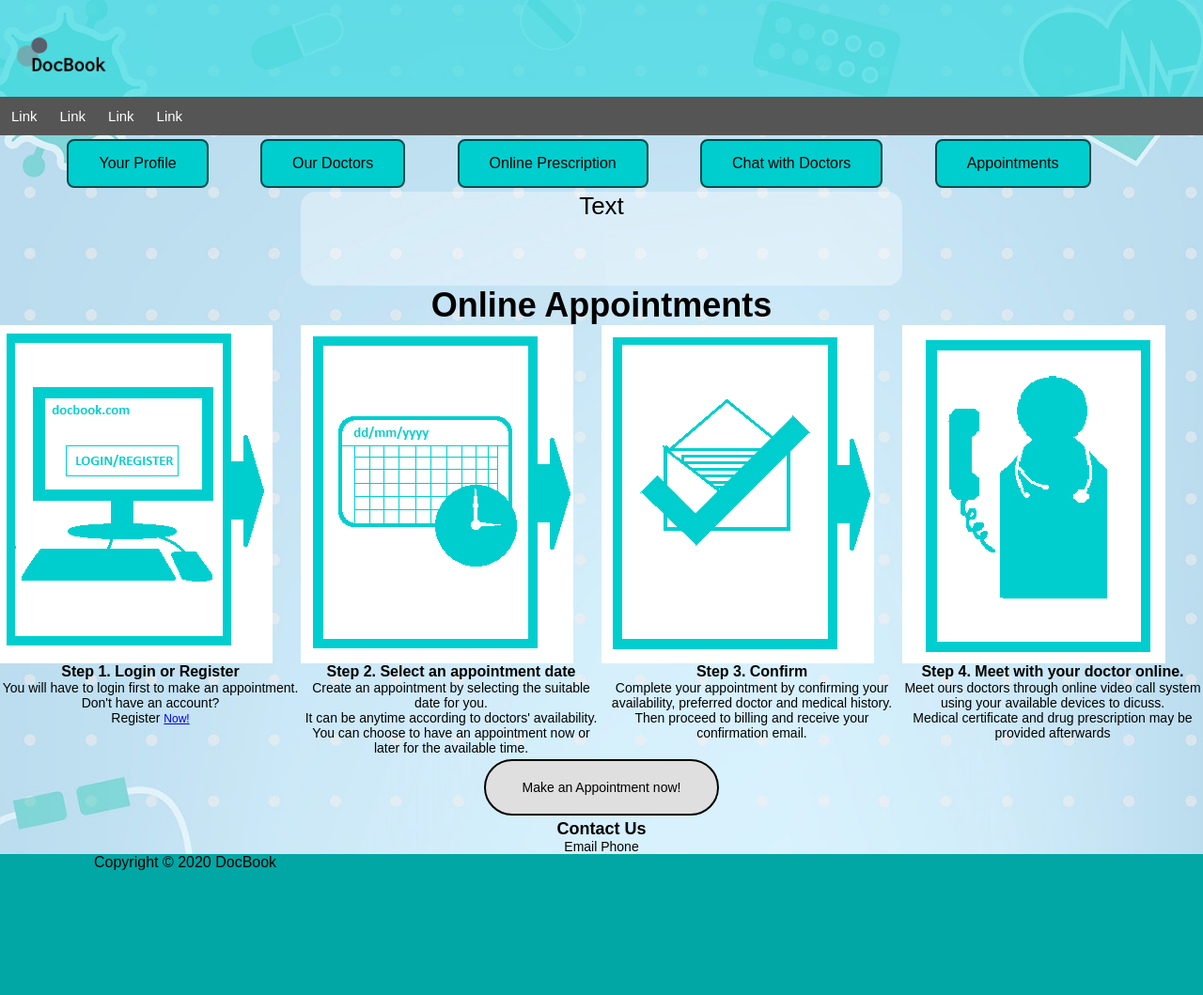
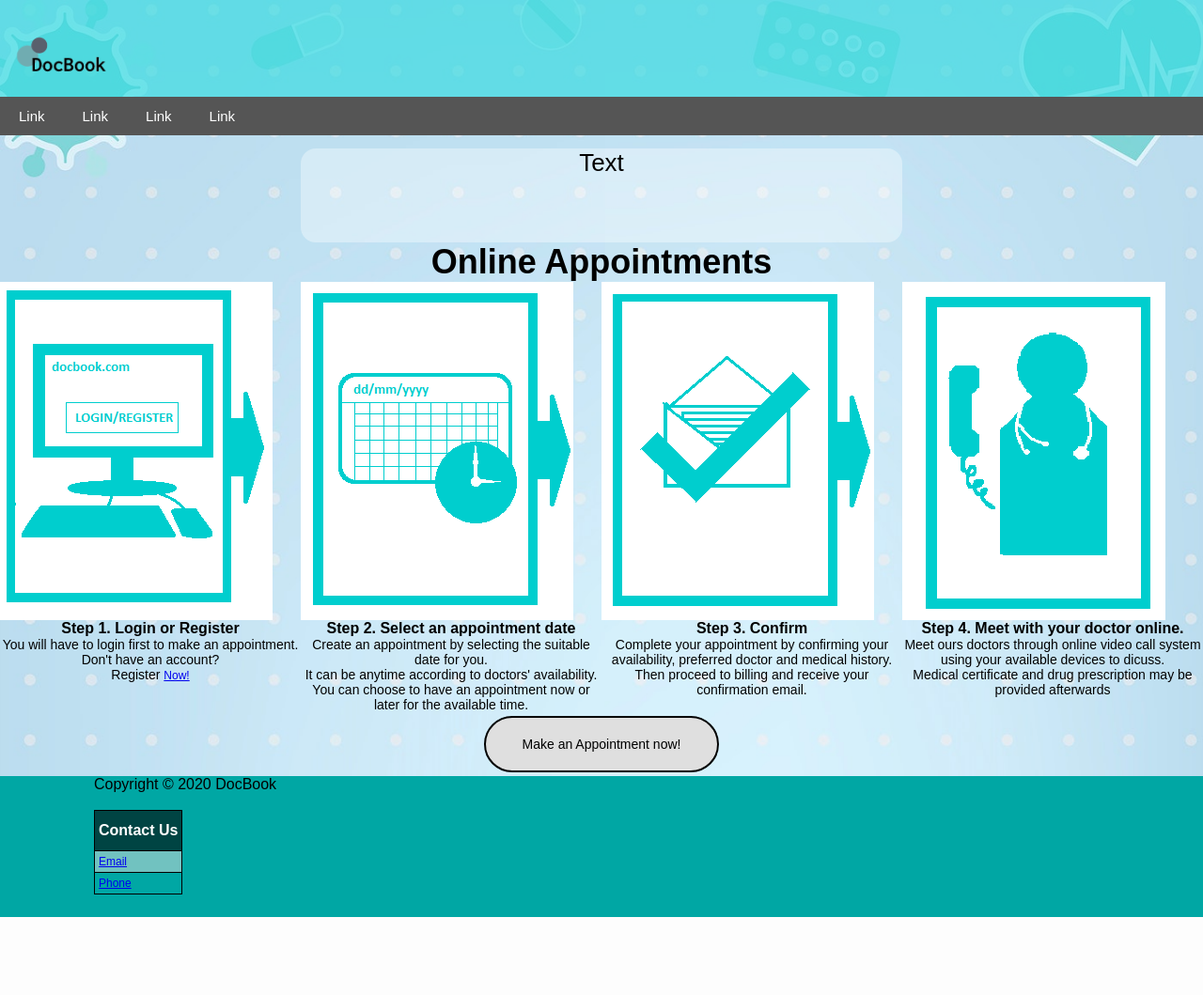
Before and after one commit to VP1996/SES1A-TM-5, a PHP site: page /appointment1.html in a window 1280 px wide. Shown: the whole page at 94% size. After the commit the page ends 976 px from the top, so only its background shows below. Run offline with PHP 8.4, Linux system fonts and the light colour scheme.

Commit message:
added table for contact us  and some css changes

```diff
--- a/docbook/appointment1.html
+++ b/docbook/appointment1.html
@@ -25,8 +25,10 @@
 
         </div>
 
-        <div></div>
-
+        <div>
+            <br>
+        </div>
+        <!--
         <div>
                 <center>
                             <button class="button"> Your Profile       </button>
@@ -36,7 +38,7 @@
 			                <button class="button"> Appointments       </button>
                 </center>
         </div>
-
+        -->
                 <div class="row">
                     <div class="column side"></div>
                     <div class="column middle">Text</div>
@@ -76,18 +78,32 @@
             </center>
 
         </div>
-
+        <!--
         <div>
             <p style="text-align: center;"> <b style="font-size: large;">Contact Us</b> </p>
             <p style="text-align: center; font-size: 14px;"> Email Phone </p>
         </div>
-
+        -->
         <div class="footer">
 
 
             <div>
                 <p style="font-size: 16px; color: #000; font-family: sans-serif; padding-left: 100px;"> Copyright &copy; 2020 DocBook </p>
             </div>
+            <br>
+            <div style="padding-left: 100px;">
+                <table id="contact">
+                    <tr>
+                      <th><b style="font-size: 16px;">Contact Us</b></th>
+                    </tr>
+                    <tr>
+                      <td><a href="#">Email</a></td>
+                    </tr>
+                    <tr>
+                      <td><a href="#">Phone</a></td>
+                    </tr>
+                  </table>
+            </div>
         </div>
     </body>
 
--- a/docbook/css/style.css
+++ b/docbook/css/style.css
@@ -53,6 +53,7 @@ h1 {
 }
 
 /* button styles */
+/*
 .button {
 
   background-color: rgb(0, 206, 206);
@@ -81,6 +82,7 @@ h1 {
   transform: translateY(4px);
 }
 
+*/
 .buttonS {
   background-color: rgb(223, 223, 223);
   border-style: solid;
@@ -139,6 +141,30 @@ h1 {
     position: absolute;
 }
 
+/* tables */
+
+#contact {
+  font-family: "Trebuchet MS", Arial, Helvetica, sans-serif;
+  border-collapse: collapse;
+}
+
+#contact td, #contact th {
+  border: 1px solid rgb(0, 0, 0);
+  padding: 4px;
+}
+
+#contact tr:nth-child(even){background-color: rgba(221, 221, 221, 0.514);}
+
+#contact tr:hover {background-color: #ddd;}
+
+#contact th {
+  padding-top: 12px;
+  padding-bottom: 12px;
+  text-align: left;
+  background-color: #004443;
+  color: white;
+}
+
 /*logo stuff*/
 
 .logo {
@@ -183,7 +209,10 @@ h1 {
   .navbar a {
     float: left;
     text-align: center;
-    padding: 12px;
+    padding-top: 12px;
+    padding-bottom: 12px;
+    padding-left: 20px;
+    padding-right: 20px;
     color: white;
     text-decoration: none;
     font-size: 15px;
@@ -195,8 +224,10 @@ h1 {
   }
 
 /* Current/active navbar link */
-  .active {
-    background-color: #4CAF50;
+  .navbar a:active {
+    background-color: rgb(0, 206, 206);
+    box-shadow: 0 5px #666;
+    transform: translate();
   }
 
 /* Add responsiveness - will automatically display the navbar vertically instead of horizontally on screens less than 500 pixels */
```
